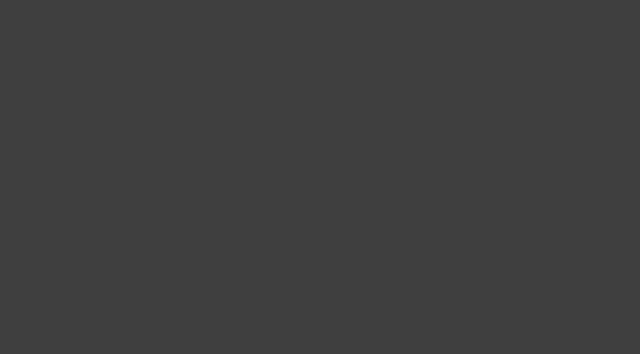
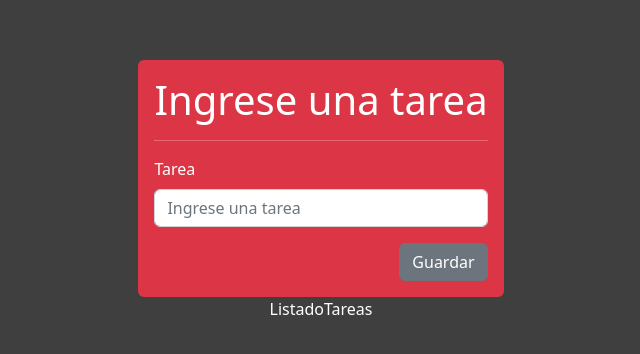
Before and after one commit to ezeamin/crudReact16i, a React (Create React App) app: page / in a window 1280 px wide. Shown: the part 210-564 px from the top of the page, without its empty margins (319-959 px from the left). Built offline with nearby package versions, Linux system fonts and the light colour scheme.

Commit message:
finalizo casi todo el formulario de carga

```diff
--- a/package.json
+++ b/package.json
@@ -6,7 +6,9 @@
     "@testing-library/jest-dom": "^5.16.5",
     "@testing-library/react": "^13.4.0",
     "@testing-library/user-event": "^13.5.0",
+    "bootstrap": "^5.2.2",
     "react": "^18.2.0",
+    "react-bootstrap": "^2.6.0",
     "react-dom": "^18.2.0",
     "react-scripts": "5.0.1",
     "web-vitals": "^2.1.4"
--- a/src/App.js
+++ b/src/App.js
@@ -1,8 +1,12 @@
+import FormTarea from "./components/FormTarea/FormTarea";
+import ListadoTareas from "./components/ListadoTareas/ListadoTareas";
+
 const App = () => {
   return (
-    <>
-
-    </>
+    <div className="d-flex flex-column justify-content-center align-items-center vh-100">
+      <FormTarea />
+      <ListadoTareas />
+    </div>
   );
 }
 
--- /dev/null
+++ b/src/components/FormTarea/FormTarea.jsx
@@ -0,0 +1,55 @@
+import React, { useRef, useState } from 'react';
+import Form from 'react-bootstrap/Form';
+import Button from 'react-bootstrap/Button';
+
+const FormTarea = () => {
+  const [tarea, setTarea] = useState('');
+
+  const inputRef = useRef();
+
+  const handleChange = (e) => {
+    setTarea(e.target.value);
+  };
+
+  const handleSubmit = (e) => {
+    e.preventDefault();
+
+    if (tarea.trim().length === 0) {
+      inputRef.current.classList.add('is-invalid');
+      alert('No es valido');
+      return;
+    }
+
+    inputRef.current.classList.remove('is-invalid');
+
+    localStorage.setItem("tareas",JSON.stringify([tarea]))
+
+    console.log(tarea);
+  };
+
+  return (
+    <div className='p-3 bg-danger rounded'>
+      <h1>Ingrese una tarea</h1>
+      <hr />
+      <Form onSubmit={handleSubmit}>
+        <Form.Group className='mb-3' controlId='formTareas'>
+          <Form.Label>Tarea</Form.Label>
+          <Form.Control
+            value={tarea}
+            onChange={handleChange}
+            type='text'
+            ref={inputRef}
+            placeholder='Ingrese una tarea'
+          />
+        </Form.Group>
+        <div className='text-end'>
+          <Button variant='secondary' type='submit'>
+            Guardar
+          </Button>
+        </div>
+      </Form>
+    </div>
+  );
+};
+
+export default FormTarea;
--- /dev/null
+++ b/src/components/ListadoTareas/ListadoTareas.jsx
@@ -0,0 +1,9 @@
+import React from 'react'
+
+const ListadoTareas = () => {
+  return (
+    <div>ListadoTareas</div>
+  )
+}
+
+export default ListadoTareas
--- a/src/index.css
+++ b/src/index.css
@@ -1,4 +1,5 @@
-body{
+body {
   background-color: #3f3f3f;
   min-height: 100vh;
+  color: #fff;
 }
--- a/src/index.js
+++ b/src/index.js
@@ -1,8 +1,10 @@
 import React from 'react';
 import ReactDOM from 'react-dom/client';
-import './index.css';
 import App from './App';
 import reportWebVitals from './reportWebVitals';
+
+import 'bootstrap/dist/css/bootstrap.min.css';
+import './index.css';
 
 const root = ReactDOM.createRoot(document.getElementById('root'));
 root.render(
```
Also changed, not shown: 1 other file (tests, documents, lock files or other folders).
